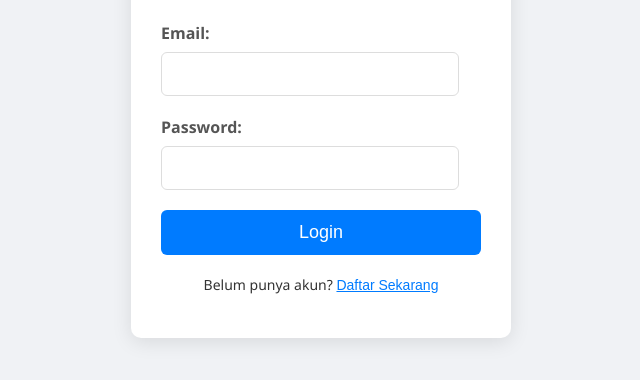
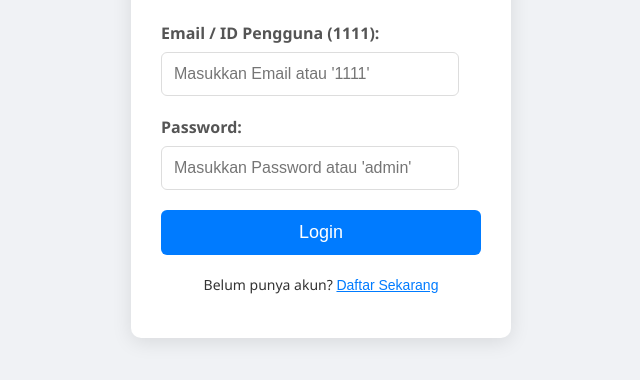
Before and after one commit to bprsukatani/Paket-Lebaran-Monitoring, a plain HTML site: page index.html in a window 1280 px wide. Shown: the part 274-654 px from the top of the page, without its empty margins (319-959 px from the left). Drawn offline with Linux system fonts and the light colour scheme; no server answers.

Commit message:
Update index.html

```diff
--- a/index.html
+++ b/index.html
@@ -3,7 +3,7 @@
 <head>
     <meta charset="UTF-8">
     <meta name="viewport" content="width=device-width, initial-scale=1.0">
-    <title>Login | My App</title>
+    <title>Login / Daftar | BPR Monitoring</title>
     <link rel="stylesheet" href="style.css">
 </head>
 <body>
@@ -11,12 +11,12 @@
         <h2 id="authTitle">Login</h2>
         <form id="authForm">
             <div class="form-group">
-                <label for="email">Email:</label>
-                <input type="email" id="email" required>
+                <label for="email">Email / ID Pengguna (1111):</label>
+                <input type="text" id="email" required placeholder="Masukkan Email atau '1111'">
             </div>
             <div class="form-group">
                 <label for="password">Password:</label>
-                <input type="password" id="password" required>
+                <input type="password" id="password" required placeholder="Masukkan Password atau 'admin'">
             </div>
             <div class="form-group">
                 <button type="submit" id="authButton">Login</button>
@@ -28,6 +28,7 @@
         </div>
     </div>
 
+    <!-- Firebase SDK (Pastikan versi terbaru) -->
     <script src="https://www.gstatic.com/firebasejs/10.12.2/firebase-app-compat.js"></script>
     <script src="https://www.gstatic.com/firebasejs/10.12.2/firebase-auth-compat.js"></script>
     <script src="https://www.gstatic.com/firebasejs/10.12.2/firebase-firestore-compat.js"></script>
```
